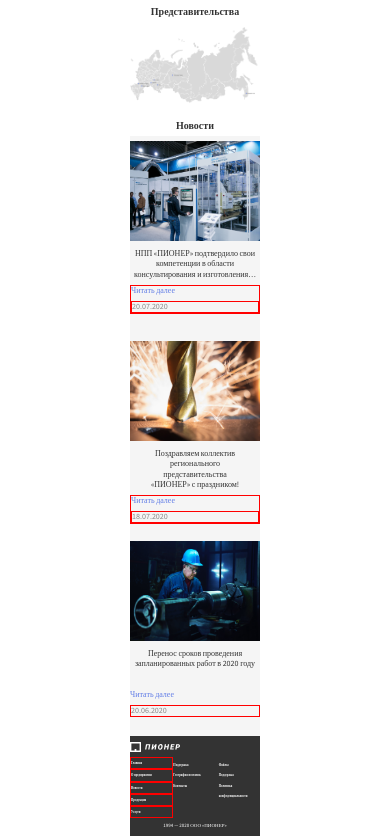
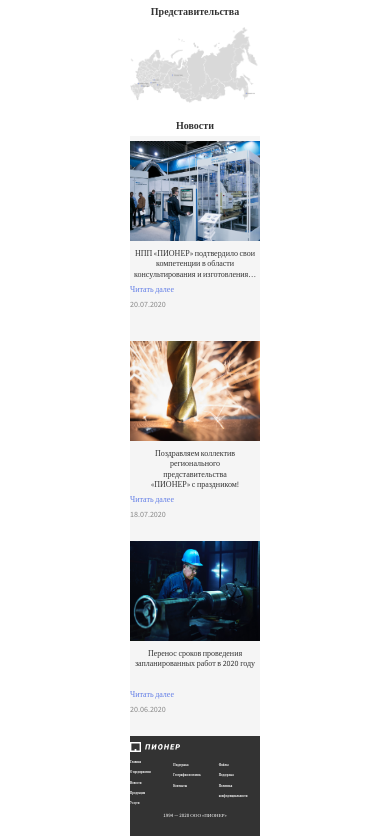
Before and after one commit to Omur56/pioner_web_site, a plain HTML site: page src/index.html in a window 390 px wide. Shown: the part 1354-2190 px from the top of the page. Drawn offline with nearby package versions, Linux system fonts and the light colour scheme.

Commit message:
first commit

```diff
--- a/src/css/style.css
+++ b/src/css/style.css
@@ -300,6 +300,7 @@
     display: flex;
     column-gap: 183px;
     margin-top: 83px;
+
 }
 
 .read_more {
@@ -315,6 +316,7 @@
     line-height: 22.4px;
     font-weight: 400;
     color: #888888;
+
 }
 
 .read_more_data_3 {
@@ -413,7 +415,7 @@
 
 
 /* ------------Tablet View------------ */
-@media only screen and (min-width: 768px) and (max-width:1200px) {
+@media only screen and (min-width: 768px) and (max-width:1100px) {
     * {
         margin: 0;
         padding: 0;
@@ -824,7 +826,7 @@
         font-size: 8px;
         line-height: 10.2px;
         margin-top: 5px;
-        border: 1px solid red;
+
     }
 
     .read_more {
@@ -839,7 +841,7 @@
         font-size: 8px;
         line-height: 10.2px;
         margin-top: 5px;
-        border: 1px solid red;
+
     }
 
     .read_more_data_3 {
@@ -887,7 +889,7 @@
         font-weight: bold;
         line-height: 10.2px;
         margin-top: 0;
-        border: 1px solid red;
+
     }
 
     .footer_nav_2 {
```
